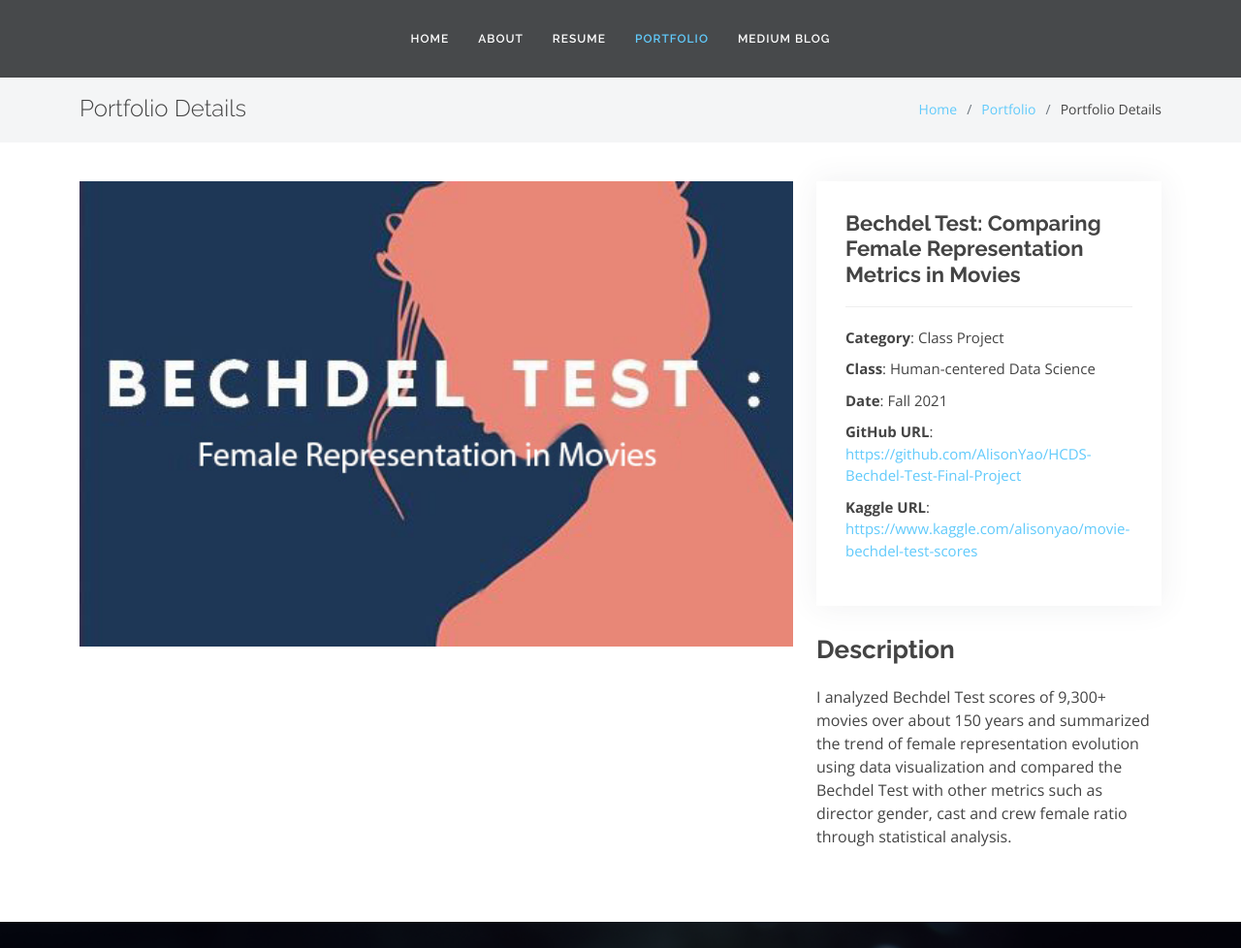
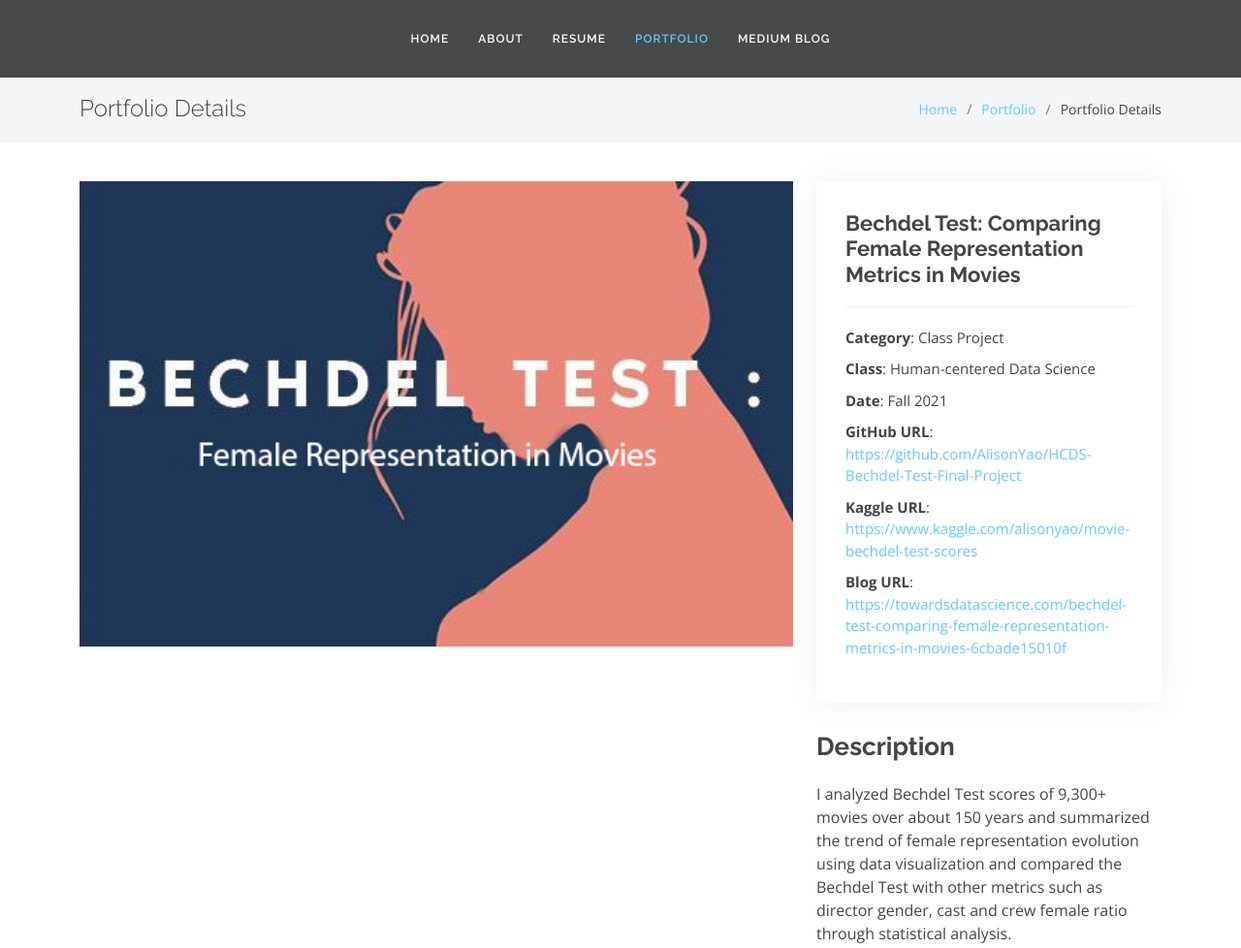
Before and after one commit to AlisonYao/AlisonYao.github.io, a plain HTML site: page portfolio-details-bechdel.html in a window 1280 px wide. Shown: the top 978 px of the page at 97% size. Drawn offline with nearby package versions, Linux system fonts and the light colour scheme; a script that the page names is missing.

Commit message:
update blog url

```diff
--- a/portfolio-details-bechdel.html
+++ b/portfolio-details-bechdel.html
@@ -125,6 +125,7 @@
                 <li><strong>Date</strong>: Fall 2021</li>
                 <li><strong>GitHub URL</strong>: <a target="_blank" href="https://github.com/AlisonYao/HCDS-Bechdel-Test-Final-Project">https://github.com/AlisonYao/HCDS-Bechdel-Test-Final-Project</a></li>
                 <li><strong>Kaggle URL</strong>: <a target="_blank" href="https://www.kaggle.com/alisonyao/movie-bechdel-test-scores">https://www.kaggle.com/alisonyao/movie-bechdel-test-scores</a></li>
+                <li><strong>Blog URL</strong>: <a target="_blank" href="https://towardsdatascience.com/bechdel-test-comparing-female-representation-metrics-in-movies-6cbade15010f">https://towardsdatascience.com/bechdel-test-comparing-female-representation-metrics-in-movies-6cbade15010f</a></li>
               </ul>
             </div>
             <div class="portfolio-description">
```
Also changed, not shown: portfolio-details-vaw.html (+1 -0 lines).
